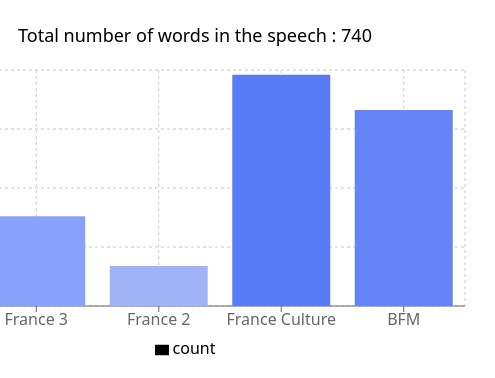
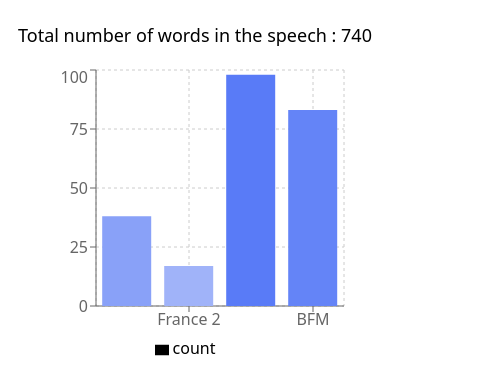
Before and after one commit to Chriiiiiss/ghostword, a React (Vite) app: page / in a window 390 px wide. Shown: the part 847-1225 px from the top of the page, 495 px wide, since content can reach past the window. Built offline with nearby package versions, Linux system fonts and the light colour scheme.

Commit message:
[MOD] Responsive BarChartComponent

```diff
--- a/src/components/BarChartComponent.jsx
+++ b/src/components/BarChartComponent.jsx
@@ -8,6 +8,7 @@
   Tooltip,
   Legend,
   Rectangle,
+  ResponsiveContainer,
 } from "recharts";
 
 const data = [
@@ -67,6 +68,7 @@
 
 const BarChartComponent = () => {
   return (
+    <ResponsiveContainer width="100%" height={300}>
       <BarChart
         width={600}
         height={300}
@@ -85,6 +87,7 @@
         <Legend />
         <Bar dataKey="count" shape={<CustomBar maxValue={maxValue} />} />
       </BarChart>
+    </ResponsiveContainer>
   );
 };
 
```
Lines whose indentation alone changed are shown as unchanged.
